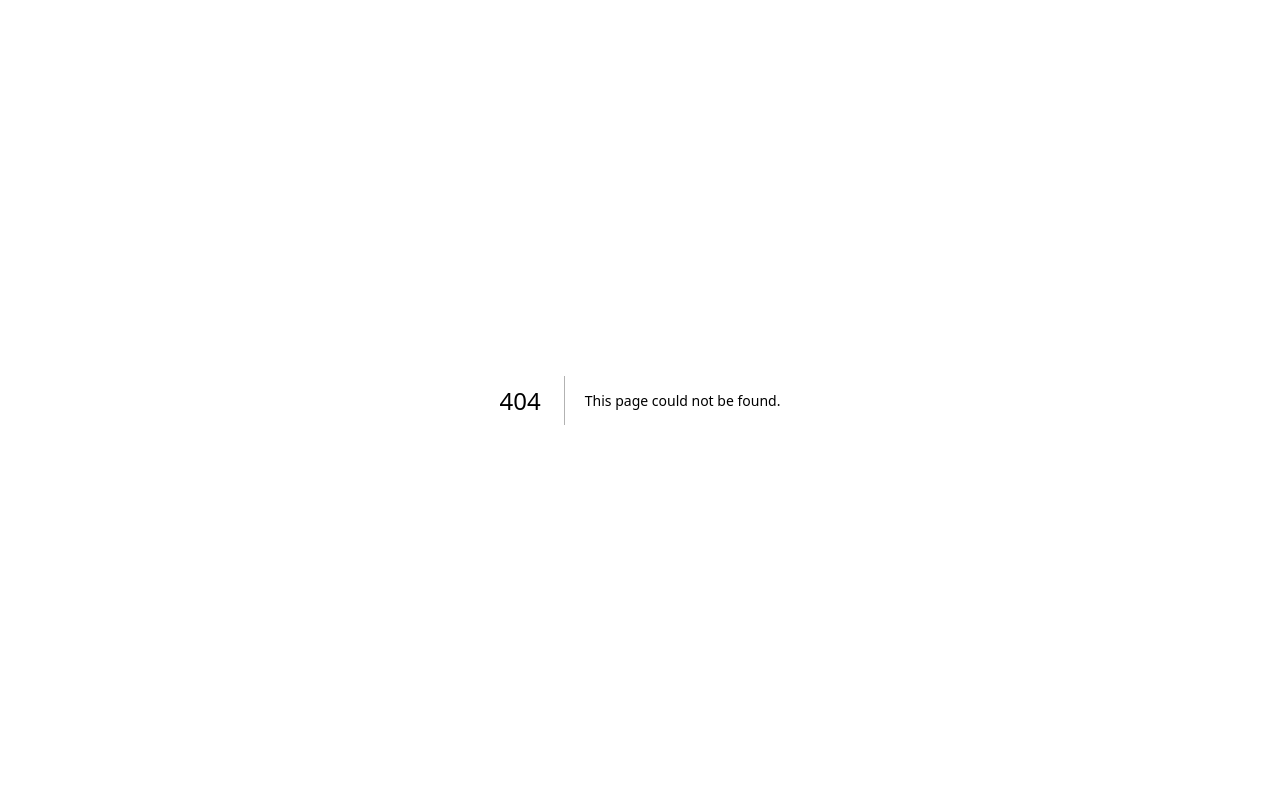
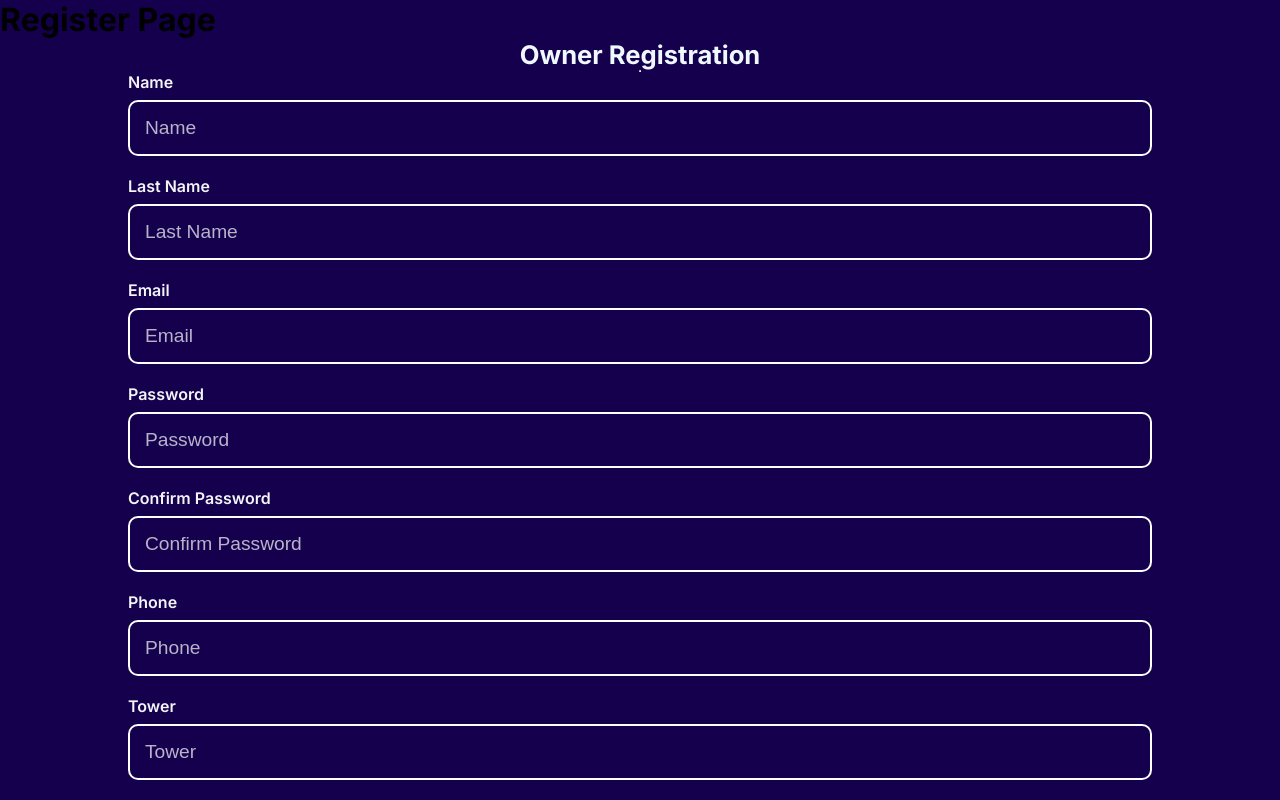
Before and after one commit to JuanAmezquitaAgredo/complexus_frontend, a Next.js app: page /Register in a window 1280 px wide. Before the commit this address had no page. Shown: the top 800 px of the page. Built offline with nearby package versions, Linux system fonts and the light colour scheme.

Commit message:
create new logic login

```diff
--- /dev/null
+++ b/app/Register/page.tsx
@@ -0,0 +1,16 @@
+'use client'
+import React from "react";
+import FormRegisterOwner from "../components/form-register-owner/form-register-owner";
+import FormRegisterAdmin from "../components/form-register-admin/form-register-admin";
+
+const RegisterPage: React.FC = () => {
+    return (
+        <div style={{backgroundColor: '#15004e' }}>
+            <h1>Register Page</h1>
+            <FormRegisterOwner />
+            <FormRegisterAdmin />
+        </div>
+    );
+};
+
+export default RegisterPage;
--- a/app/components/form-register-admin/form-register-admin.tsx
+++ b/app/components/form-register-admin/form-register-admin.tsx
@@ -12,18 +12,21 @@ import Spinner from "../common/spinner/spinner";
 const FormRegisterAdmin = () => {
     const initialState: UserAdmin = {
         name: "",
+        lastName: "",
         email: "",
         password: "",
         phone: "",
-        towers: "",
-        rol: "admin"
+        tower: "N/A",
+        residential_id: "",
+        rol_id: "2"
     };
 
     const initialStateUnit: ResidentialUnit = {
         name: "",
         city: "",
         address: "",
-        admin_id: "" // Nuevo campo para relacionar la unidad con el administrador
+        has_tower: "",
+        admin_id: ""
     };
 
     const [admin, setAdmin] = React.useState<UserAdmin>(initialState);
@@ -35,7 +38,7 @@ const FormRegisterAdmin = () => {
         event.preventDefault();
 
         // Validations
-        if (!admin.name || !admin.email || !admin.password || !admin.phone || !admin.towers || !unit.name || !unit.city || !unit.address) {
+        if (!admin.name || !admin.email || !admin.password || !admin.phone || !admin.tower || !unit.name || !unit.city || !unit.address) {
             await showAlert({
                 title: "Error",
                 text: "Por favor, completa todos los campos.",
@@ -83,13 +86,31 @@ const FormRegisterAdmin = () => {
             if (responseFirebase) {
                 await sendEmailVerification(responseFirebase.user);
 
-                // Paso 2: Guardar el administrador en la base de datos local
-                const responseDBOwner = await fetch('http://localhost:3004/admins', {
+                // Paso 2: Guardar la unidad en la base de datos local
+                const responseDBUnit = await fetch('http://localhost:3004/units', {
                     method: 'POST',
                     headers: {
                         'Content-Type': 'application/json',
                     },
-                    body: JSON.stringify(admin),
+                    body: JSON.stringify(unit),
+                });
+
+                if (!responseDBUnit.ok) {
+                    throw new Error('Error al guardar los datos de la unidad en la base de datos local.');
+                }
+
+                // Obtener el ID de la unidad recién creada
+                const createdUnit = await responseDBUnit.json();
+                const unitId = createdUnit.id;
+
+                // Actualizar el objeto del administrador con el ID de la unidad
+                const updatedAdmin = { ...admin, residential_id: unitId }; // Asignar residential_id al objeto admin
+                const responseDBOwner = await fetch('http://localhost:3004/users', {
+                    method: 'POST',
+                    headers: {
+                        'Content-Type': 'application/json',
+                    },
+                    body: JSON.stringify(updatedAdmin),
                 });
 
                 if (!responseDBOwner.ok) {
@@ -100,18 +121,18 @@ const FormRegisterAdmin = () => {
                 const createdAdmin = await responseDBOwner.json();
                 const adminId = createdAdmin.id;
 
-                // Paso 3: Crear la unidad con el admin_id
-                const updatedUnit = { ...unit, admin_id: adminId }; // Asignar admin_id al objeto unit
-                const responseDBUnit = await fetch('http://localhost:3004/units', {
-                    method: 'POST',
+                // Actualizar la unidad con el ID del administrador
+                const updatedUnitWithAdmin = { ...unit, admin_id: adminId }; // Asignar admin_id al objeto unit
+                const responseUpdateUnit = await fetch(`http://localhost:3004/units/${unitId}`, {
+                    method: 'PUT',
                     headers: {
                         'Content-Type': 'application/json',
                     },
-                    body: JSON.stringify(updatedUnit),
+                    body: JSON.stringify(updatedUnitWithAdmin),
                 });
 
-                if (!responseDBUnit.ok) {
-                    throw new Error('Error al guardar los datos de la unidad en la base de datos local.');
+                if (!responseUpdateUnit.ok) {
+                    throw new Error('Error al actualizar los datos de la unidad en la base de datos local.');
                 }
 
                 await showAlert({
@@ -157,18 +178,19 @@ const FormRegisterAdmin = () => {
                 <Spinner loading={loading} />
             ) : (
                 <form className={Style.form} onSubmit={handleSubmit}>
-                    <div className={Style.form__title}>Owner Registration</div>
+                    <div className={Style.form__title}>Admin Registration</div>
                     <hr />
                     <InputField label="Name" type="text" name="name" value={admin.name} placeholder="Name" onChange={handleChange} />
+                    <InputField label="Last Name" type="text" name="lastName" value={admin.lastName} placeholder="Last Name" onChange={handleChange} />
                     <InputField label="Email" type="email" name="email" value={admin.email} placeholder="Email" onChange={handleChange} />
                     <InputField label="Password" type="password" name="password" value={admin.password} placeholder="Password" onChange={handleChange} />
                     <InputField label="Confirm Password" type="password" name="confirmPassword" value={confirmPassword} placeholder="Confirm Password" onChange={handleConfirmPasswordChange} />
                     <InputField label="Phone" type="text" name="phone" value={admin.phone} placeholder="Phone" onChange={handleChange} />
-                    <InputField label="Towers" type="number" name="towers" value={admin.towers} placeholder="Towers" onChange={handleChange} />
                     <hr className={Style.hr}/>
                     <InputField label="Unit Name" type="text" name="name" value={unit.name} placeholder="Unit Name" onChange={handleChangeUnit} />
                     <InputField label="City" type="text" name="city" value={unit.city} placeholder="City" onChange={handleChangeUnit} />
                     <InputField label="Address" type="text" name="address" value={unit.address} placeholder="Address" onChange={handleChangeUnit} />
+                    <InputField label="Has Tower" type="text" name="has_tower" value={unit.has_tower} placeholder="Has Tower" onChange={handleChangeUnit} />
                     <div className={Style.form_buttons}>
                         <Button label="Register" type="submit" />
                     </div>
--- a/app/components/form-register-owner/form-register-owner.tsx
+++ b/app/components/form-register-owner/form-register-owner.tsx
@@ -12,12 +12,15 @@ import Spinner from "../common/spinner/spinner";
 const FormRegisterOwner = () => {
     const initialState: UserOwner = {
         name: "",
+        lastName: "",
         email: "",
         password: "",
         phone: "",
         tower: "",
         apto: "",
-        rol: "owner",
+        rol_id: "3",
+        residential_id: "", // Se establecerá al tomarlo de sessionStorage
+        active: true
     };
 
     const [owner, setOwner] = React.useState<UserOwner>(initialState);
@@ -26,6 +29,18 @@ const FormRegisterOwner = () => {
 
     const handleSubmit = async (event: React.FormEvent<HTMLFormElement>) => {
         event.preventDefault();
+
+        // Validar que el Residential_id existe en sessionStorage
+        const residential_id = sessionStorage.getItem('residential_id');
+        if (!residential_id) {
+            await showAlert({
+                title: "Error",
+                text: "No se encontró el Residential ID en la sesión.",
+                icon: "error",
+                confirmButtonText: "OK"
+            });
+            return;
+        }
 
         // Validations
         if(!owner.name || !owner.email || !owner.password || !owner.phone || !owner.tower || !owner.apto) {
@@ -70,12 +85,15 @@ const FormRegisterOwner = () => {
         }
 
         try {
+            // Asignar el Residential_id al owner antes de enviarlo
+            const ownerWithResidentialId = { ...owner, residential_id };
+
             const responseDB = await fetch('http://localhost:3004/users', {
                 method: 'POST',
                 headers: {
                     'Content-Type': 'application/json',
                 },
-                body: JSON.stringify(owner),
+                body: JSON.stringify(ownerWithResidentialId),
             });
 
             if (!responseDB.ok) {
@@ -127,6 +145,7 @@ const FormRegisterOwner = () => {
                     <div className={Style.form__title}>Owner Registration</div>
                     <hr />
                     <InputField label="Name" type="text" name="name" value={owner.name} placeholder="Name" onChange={handleChange} />
+                    <InputField label="Last Name" type="text" name="lastName" value={owner.lastName} placeholder="Last Name" onChange={handleChange} />
                     <InputField label="Email" type="email" name="email" value={owner.email} placeholder="Email" onChange={handleChange} />
                     <InputField label="Password" type="password" name="password" value={owner.password} placeholder="Password" onChange={handleChange} />
                     <InputField label="Confirm Password" type="password" name="confirmPassword" value={confirmPassword} placeholder="Confirm Password" onChange={handleConfirmPasswordChange} />
--- a/app/database/db.json
+++ b/app/database/db.json
@@ -1,8 +1,31 @@
 {
-  "users": [],
+  "users": [
+    {
+      "id": "d8e3",
+      "name": "Juan Sebastian Amezquita",
+      "email": "jagredo03@gmail.com",
+      "password": "abc.123",
+      "phone": "1376980852",
+      "tower": "123",
+      "apto": "3",
+      "rol_id": "1",
+      "residential_id": "Superadmin"
+    },
+    {
+      "id": "79cd",
+      "name": "pepe",
+      "lastName": "pope",
+      "email": "jsamezquia@eafit.edu.co",
+      "password": "abc.123",
+      "phone": "1376980852",
+      "tower": "N/A",
+      "residential_id": "b8ba",
+      "rol_id": "2"
+    }
+  ],
   "admins": [
     {
-      "id": "c58c",
+      "id": "c58sa",
       "name": "juan",
       "email": "jagredo03@gmail.com",
       "password": "abc.123",
@@ -41,6 +64,14 @@
       "city": "med",
       "address": "calle 6a#35a105",
       "admin_id": "c58c"
+    },
+    {
+      "name": "pope",
+      "city": "pope",
+      "address": "pope",
+      "has_tower": "4",
+      "admin_id": "79cd",
+      "id": "b8ba"
     }
   ],
   "pin": [
--- a/app/types/owners.ts
+++ b/app/types/owners.ts
@@ -1,9 +1,12 @@
 export interface UserOwner {
     name: string;
+    lastName: string;
     email: string;
     password: string;
     phone: string;
     tower: string;
     apto: string;
-    rol: string;
+    rol_id: string;
+    residential_id: string;
+    active: boolean
 }
```
Also changed, not shown: app/components/Login-component/Login.tsx (+37 -18 lines), app/owner/page.tsx (added, +12 -0 lines), app/superadmin/page.tsx (added, +7 -0 lines), app/types/admins.ts (+5 -2 lines).
